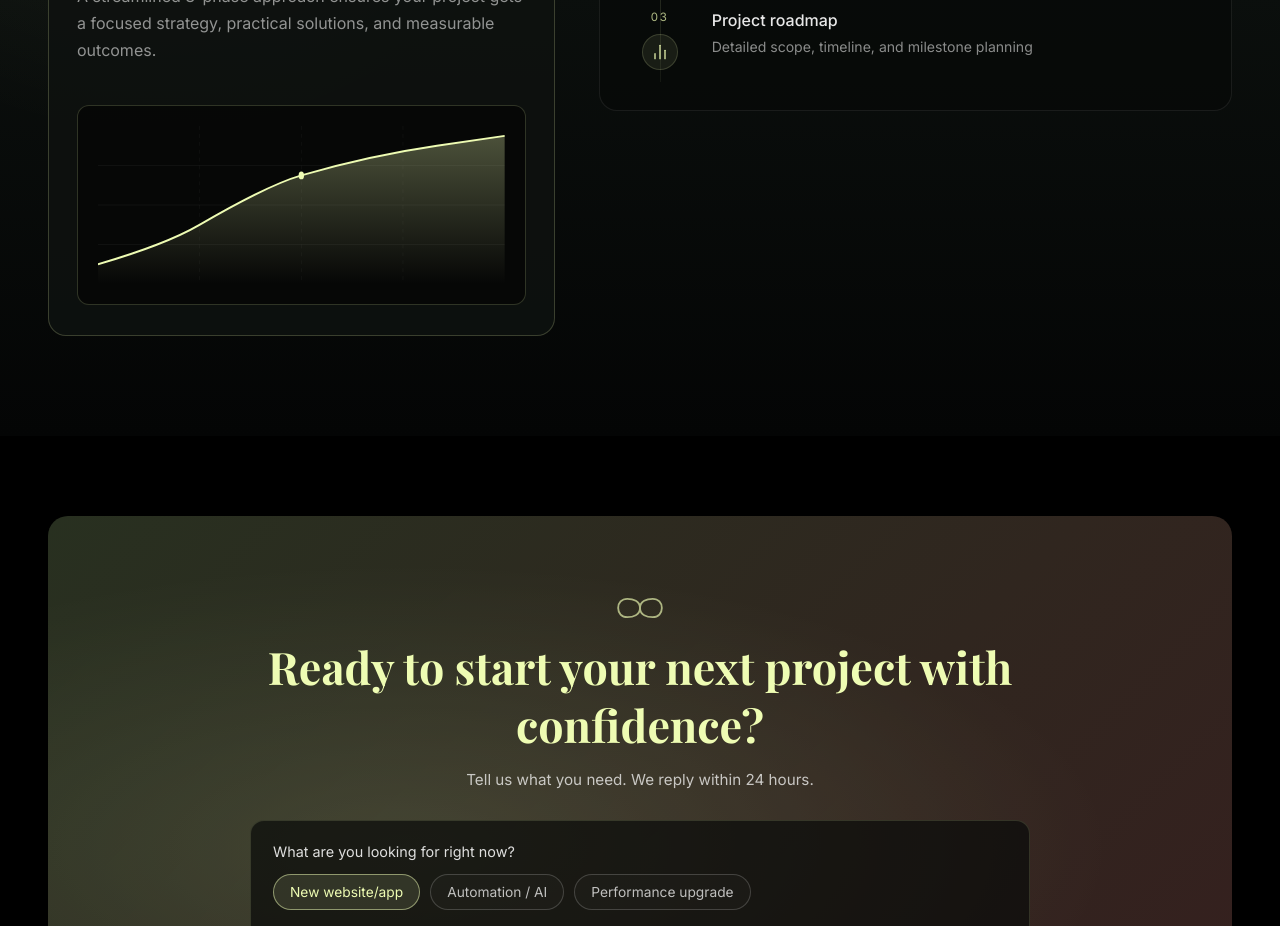
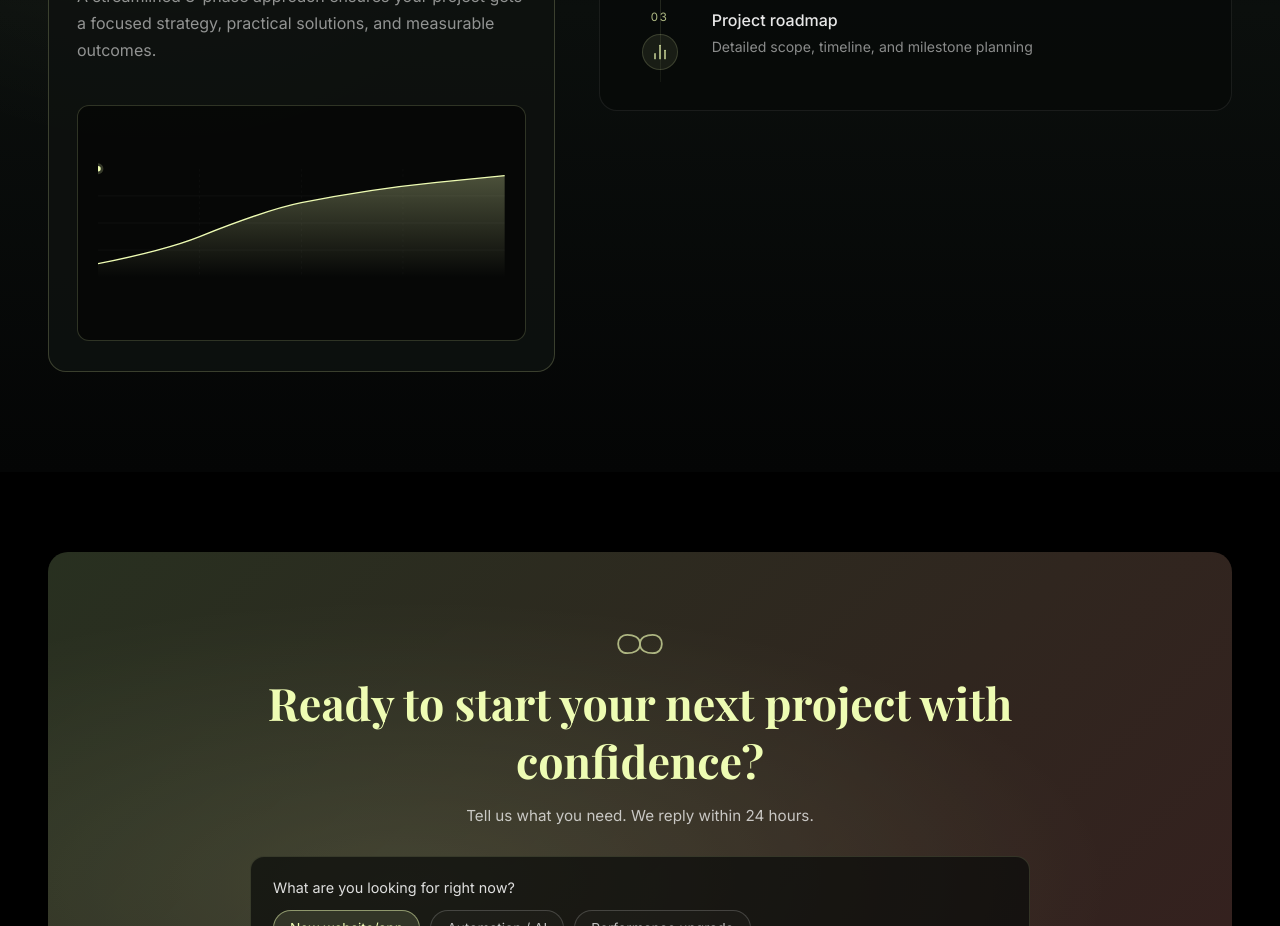
Before and after one commit to EldarGrb/Portfolio2, a React (Vite) app: page / in a window 1280 px wide. Shown: the part 3180-4106 px from the top of the page. Built offline with nearby package versions, Linux system fonts and the light colour scheme.

Commit message:
improve process chart ratio and interactive dot motion

```diff
--- a/src/components/Process.jsx
+++ b/src/components/Process.jsx
@@ -1,12 +1,89 @@
-import { useState } from 'react';
+import { useCallback, useEffect, useRef, useState } from 'react';
 import Icons from './Icons';
 import { processSteps } from '../data/processData';
 import { useFadeIn } from '../hooks/useFadeIn';
 
+const CHART_LINE_PATH = 'M0 140 Q100 120 150 100 Q250 60 300 50 Q400 30 500 20 Q550 15 600 10';
+const CHART_AREA_PATH = `${CHART_LINE_PATH} L600 160 L0 160 Z`;
+const STEP_PROGRESS = [0.18, 0.52, 0.86];
+const DOT_ANIMATION_DURATION = 420;
+
+const easeOutCubic = (t) => 1 - ((1 - t) ** 3);
+
 function Process() {
   const [step, setStep] = useState(0);
+  const [dotPoint, setDotPoint] = useState({ x: 0, y: 0 });
+  const linePathRef = useRef(null);
+  const dotPointRef = useRef({ x: 0, y: 0 });
+  const isDotInitializedRef = useRef(false);
+  const animationFrameRef = useRef(null);
   const ref = useFadeIn();
   const stepLabels = ['Discover', 'Build', 'Launch'];
+
+  const getPointForStep = useCallback((stepIndex) => {
+    const linePath = linePathRef.current;
+    if (!linePath) return null;
+
+    const totalLength = linePath.getTotalLength();
+    const progress = STEP_PROGRESS[stepIndex] ?? STEP_PROGRESS[0];
+    const point = linePath.getPointAtLength(totalLength * progress);
+    return { x: point.x, y: point.y };
+  }, []);
+
+  useEffect(() => {
+    const targetPoint = getPointForStep(step);
+    if (!targetPoint) return;
+
+    if (!isDotInitializedRef.current) {
+      dotPointRef.current = targetPoint;
+      isDotInitializedRef.current = true;
+      animationFrameRef.current = requestAnimationFrame(() => {
+        setDotPoint(targetPoint);
+        animationFrameRef.current = null;
+      });
+      return;
+    }
+
+    const startPoint = dotPointRef.current;
+    const targetDistance = Math.hypot(targetPoint.x - startPoint.x, targetPoint.y - startPoint.y);
+    if (targetDistance < 0.4) return;
+
+    if (animationFrameRef.current) {
+      cancelAnimationFrame(animationFrameRef.current);
+    }
+
+    const startTime = performance.now();
+
+    const animate = (timestamp) => {
+      const elapsed = timestamp - startTime;
+      const progress = Math.min(elapsed / DOT_ANIMATION_DURATION, 1);
+      const eased = easeOutCubic(progress);
+      const nextPoint = {
+        x: startPoint.x + ((targetPoint.x - startPoint.x) * eased),
+        y: startPoint.y + ((targetPoint.y - startPoint.y) * eased),
+      };
+
+      setDotPoint(nextPoint);
+      dotPointRef.current = nextPoint;
+
+      if (progress < 1) {
+        animationFrameRef.current = requestAnimationFrame(animate);
+      } else {
+        animationFrameRef.current = null;
+      }
+    };
+
+    animationFrameRef.current = requestAnimationFrame(animate);
+  }, [getPointForStep, step]);
+
+  useEffect(() => (
+    () => {
+      if (animationFrameRef.current) {
+        cancelAnimationFrame(animationFrameRef.current);
+      }
+    }
+  ), []);
+
   return (
     <section className="section process" id="process" ref={ref} style={{ opacity: 0, transform: 'translateY(30px)', transition: 'opacity 0.8s, transform 0.8s' }}>
       <div className="process-layout">
@@ -18,13 +95,14 @@ function Process() {
             a focused strategy, practical solutions, and measurable outcomes.
           </p>
           <div className="process-chart">
-            <svg width="100%" height="100%" viewBox="0 0 600 160" preserveAspectRatio="none">
+            <svg className="process-chart-svg" viewBox="0 0 600 220" preserveAspectRatio="xMidYMid meet" role="img" aria-label="Process growth chart">
               <defs>
                 <linearGradient id="chartGrad" x1="0" y1="0" x2="0" y2="1">
                   <stop offset="0%" stopColor="#eefcb3" stopOpacity="0.3" />
                   <stop offset="100%" stopColor="#eefcb3" stopOpacity="0" />
                 </linearGradient>
               </defs>
+              <g transform="translate(0 30)">
                 {/* Grid lines */}
                 <g stroke="rgba(255,255,255,0.05)" strokeWidth="1">
                   <line x1="0" y1="40" x2="600" y2="40" />
@@ -35,11 +113,17 @@ function Process() {
                   <line x1="450" y1="0" x2="450" y2="160" strokeDasharray="4,4" />
                 </g>
                 {/* Area fill */}
-              <path d="M0 140 Q100 120 150 100 Q250 60 300 50 Q400 30 500 20 Q550 15 600 10 L600 160 L0 160 Z" fill="url(#chartGrad)" />
+                <path d={CHART_AREA_PATH} fill="url(#chartGrad)" />
                 {/* Line */}
-              <path d="M0 140 Q100 120 150 100 Q250 60 300 50 Q400 30 500 20 Q550 15 600 10" stroke="#eefcb3" strokeWidth="2" fill="none" />
+                <path ref={linePathRef} className="chart-line-main" d={CHART_LINE_PATH} stroke="#eefcb3" strokeWidth="2" fill="none" />
+                {/* Pulse glow overlay */}
+                <path key={step} className="chart-line-glow" d={CHART_LINE_PATH} />
                 {/* Data point */}
-              <circle cx="300" cy="50" r="4" fill="#eefcb3" />
+                <g className="chart-dot" transform={`translate(${dotPoint.x} ${dotPoint.y})`}>
+                  <circle className="chart-dot-halo" r="8" />
+                  <circle className="chart-dot-core" r="4" />
+                </g>
+              </g>
             </svg>
           </div>
         </div>
--- a/src/styles/index.css
+++ b/src/styles/index.css
@@ -659,19 +659,45 @@ textarea:focus-visible {
 .process-chart {
   margin-top: 40px;
   position: relative;
-  height: 200px;
+  height: 236px;
   background: rgba(5,7,6,0.82);
   border-radius: 12px;
   border: 1px solid rgba(238,252,179,0.18);
   overflow: hidden;
   padding: 20px;
 }
-.chart-line {
-  position: absolute;
-  bottom: 20px;
-  left: 20px;
-  right: 20px;
-  height: 70%;
+.process-chart-svg {
+  width: 100%;
+  height: 100%;
+  display: block;
+}
+.chart-line-main {
+  stroke: #eefcb3;
+  stroke-width: 2;
+  fill: none;
+}
+.chart-line-glow {
+  stroke: #eefcb3;
+  stroke-width: 2;
+  fill: none;
+  opacity: 0;
+  filter: drop-shadow(0 0 5px rgba(238,252,179,0.35));
+  animation: chartLineGlowPulse 0.58s ease;
+  pointer-events: none;
+}
+.chart-dot {
+  pointer-events: none;
+}
+.chart-dot-halo {
+  fill: rgba(238,252,179,0.2);
+}
+.chart-dot-core {
+  fill: #eefcb3;
+}
+@keyframes chartLineGlowPulse {
+  0% { opacity: 0; }
+  38% { opacity: 0.52; }
+  100% { opacity: 0; }
 }
 
 /* ===== CTA ===== */
@@ -1090,6 +1116,11 @@ textarea:focus-visible {
     padding: 20px 18px;
     border-radius: 14px;
   }
+  .process-chart {
+    margin-top: 30px;
+    height: 212px;
+    padding: 16px;
+  }
   .step-content::before { left: 30px; }
   .step-row-meta { width: 60px; }
   .step-tabs { flex-wrap: wrap; }
```
Lines whose indentation alone changed are shown as unchanged.
